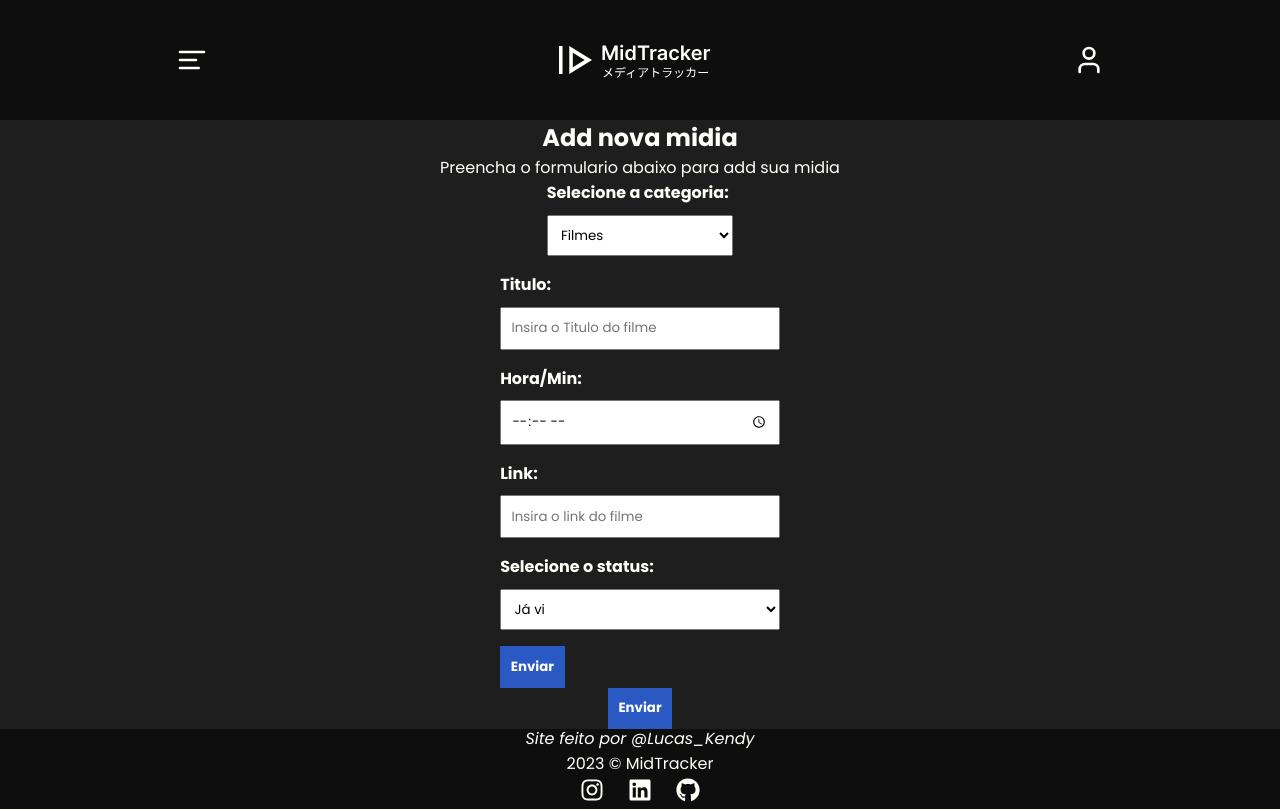
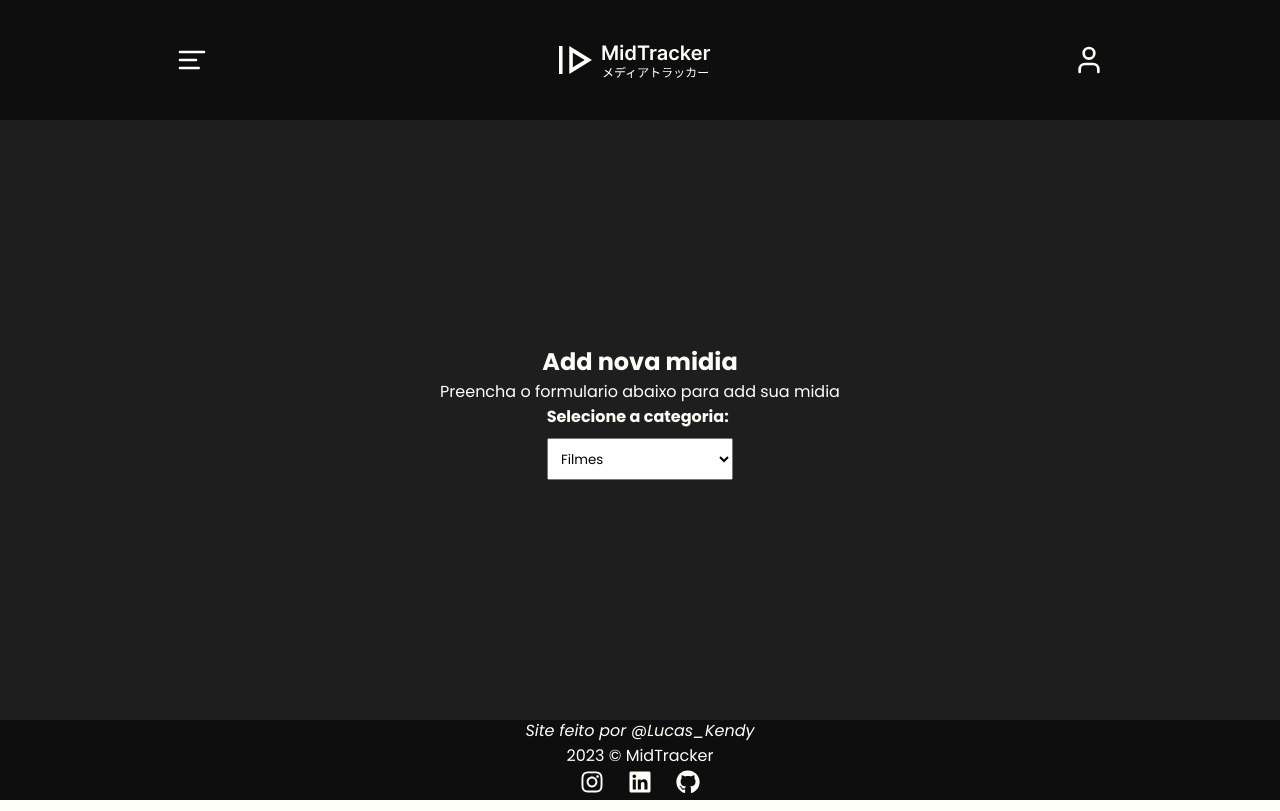
Before and after one commit to LucasKendy1/midtracker, a React (Create React App) app: page /new in a window 1280 px wide. Built offline with nearby package versions, Linux system fonts and the light colour scheme; data requests are answered from the project's data file.

Commit message:
select funcionando

```diff
--- a/src/components/form/FilmesForm.js
+++ b/src/components/form/FilmesForm.js
@@ -6,7 +6,6 @@ import SubmitButton from '../form/SubmitButton'
 function FilmesForm(handleSubmit, midiaData){
     const [status, setStatus] = useState([])
     const [midia, setMidia] = useState (midiaData || {})
-    const [selectValue, setSelectValue] = useState('');
 
     useEffect(() => {
         fetch("http://localhost:5000/status",{
@@ -42,10 +41,6 @@ function FilmesForm(handleSubmit, midiaData){
         })
     }
 
-    const handleSelecao = (indice) => {
-        setSelectValue(indice)
-    }
-
     return(
         <form onSubmit={submit}>
             <Input type="text" text="Titulo" name="titulo" placeholder="Insira o Titulo do filme" handleOnChange={handleChange}/>
@@ -54,7 +49,7 @@ function FilmesForm(handleSubmit, midiaData){
 
             <Input type="link" text="Link" name="link" placeholder="Insira o link do filme" handleOnChange={handleChange}/>
 
-            <Select name="Status" text="Selecione o status" options={status} handleOnChange={handleSelect} onSelecao = {handleSelecao} value={midia.status ? midia.status.id : ''}/>
+            <Select name="Status" text="Selecione o status" options={status} handleOnChange={handleSelect} value={midia.status ? midia.status.id : ''}/>
 
             <SubmitButton text="Enviar"/>
         </form>
--- a/src/components/form/Select.js
+++ b/src/components/form/Select.js
@@ -1,17 +1,16 @@
 import style from './Select.module.css'
-import {useState} from 'react'
 
-function Select({ text, name, options, handleOnChange, value, onSelecao}){
+function Select({ text, name, options, handleOnChange, value, }){
 
-    const handleSelecao = (event) => {
-        const indice = event.target.value
-        onSelecao(indice)
-    }
+    // const OnChange = (event) => {
+    //     const indice = event.target.value
+    //     onSelecao(indice)
+    // }
 
     return(
         <div className={style.input}>
             <label className={style.label} htmlFor={name}>{text}:</label>
-            <select name={name} id={name} className={style.inputtext} onChange={handleSelecao || handleOnChange} value={value || ''}>
+            <select name={name} id={name} className={style.inputtext} onChange={handleOnChange} value={value}>
                 <option disabled>Selecione uma opção</option>
                 {options.map((options) => (
                     <option value={options.id} key={options.id}>{options.name}</option>
--- a/src/components/pages/New.js
+++ b/src/components/pages/New.js
@@ -14,12 +14,12 @@ function New(){
 
     const [categorias, setCategorias] = useState([])
 
-    const [selectValue, setSelectValue] = useState(1);
+    const [selectValue, setSelectValue] = useState(0);
 
     const navigate = useNavigate()
 
-    const handleSelecao = (indice) => {
-        setSelectValue(indice)
+    function handleSelect(e){
+        setSelectValue(e.target.value)
     }
 
     function createPost(midia){
@@ -59,7 +59,7 @@ function New(){
             <h1>Add nova midia</h1>
             <p>Preencha o formulario abaixo para add sua midia</p>
 
-            <Select name="categoria" text="Selecione a categoria" options={categorias} onSelecao = {handleSelecao}/>
+            <Select name="categoria" text="Selecione a categoria" options={categorias} handleOnChange={handleSelect} value={categorias.name}/>
 
             {selectValue == 1 && (
                <FilmesForm handleSubmit={createPost}/>
@@ -77,7 +77,7 @@ function New(){
                <LivroForm />
             )}
 
-            <SubmitButton text="Enviar"/>
+            {/* <SubmitButton text="Enviar"/> */}
         </section>
     )
 }
```
